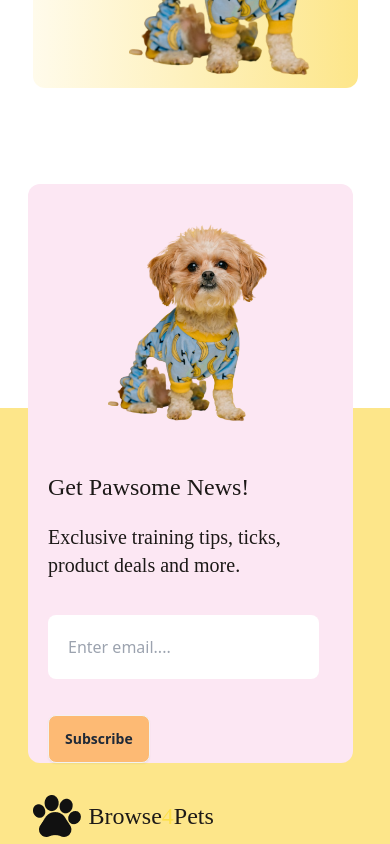
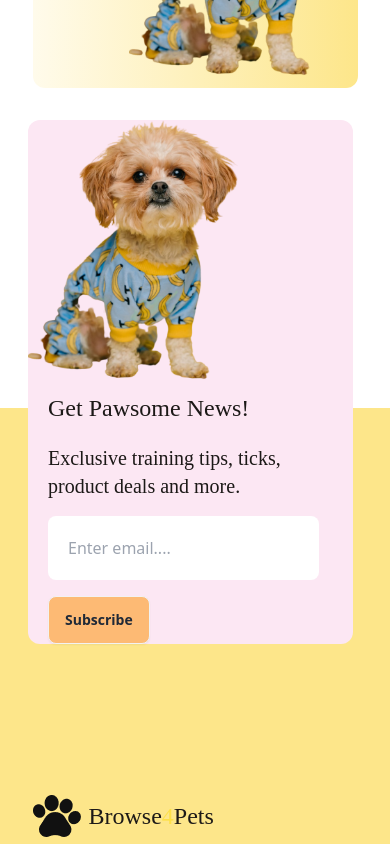
Before and after one commit to IqbalM42/pet-shop, a plain HTML site: page index.html in a window 390 px wide. Shown: the part 5360-6204 px from the top of the page. Drawn offline with nearby package versions, Linux system fonts and the light colour scheme; a web font is replaced by a local one.

Commit message:
something chenges of our website

```diff
--- a/index.html
+++ b/index.html
@@ -359,24 +359,24 @@
     <footer>
       <section class="relative ">
         <!-- footer top -->
-        <div class="w-10/12 mx-auto bg-pink-100 rounded-xl absolute left-7 lg:left-28 -top-56">
-          <div class="lg:flex justify-between items-center gap-6">
+        <div class="w-10/12 mx-auto bg-pink-100 rounded-xl absolute left-7 lg:left-28 -top-72 lg:-top-60">
+          <div class="lg:flex justify-between items-center  gap-6">
             <!-- footer image -->
-             <div class=" px-20 py-10">
-              <img src="./c1-assets/cute-pet-mid.png" alt="">
+             <div class="lg:px-20 lg:py-10">
+              <img src="./c1-assets/cute-pet-mid.png" alt="" class="w-2/3 h-2/3 lg:w-full">
              </div>
              <!-- footer text -->
              <div class="px-5 lg:px-0">
                 <h3 class="text-2xl lg:text-4xl text-stone-900 font-normal mb-5">Get Pawsome News!</h3>
-                <p class="text-xl text-stone-900 font-normal mb-9">Exclusive training tips, ticks, product deals and more.</p>
-                <input type="text" placeholder="Enter email...." class="text-gray-300 mb-9 bg-white px-5 py-5 block rounded-lg">
+                <p class="text-xl text-stone-900 font-normal mb-4 lg:mb-9">Exclusive training tips, ticks, product deals and more.</p>
+                <input type="text" placeholder="Enter email...." class="text-gray-300 mb-4 lg:mb-9 bg-white px-5 py-5 block rounded-lg">
                 <input type="submit" value="Subscribe" class="btn bg-orange-300">
              </div>
            </div>
         </div>
         <!-- footer bottom section -->
          <div class="bg-amber-200">
-           <div class="w-10/12 mx-auto pt-96 pb-36">
+           <div class="w-10/12 mx-auto pt-96 pb-36 mt-80">
               <div class="lg:flex justify-between items-end gap-8">
 
              <!-- left side -->
```
